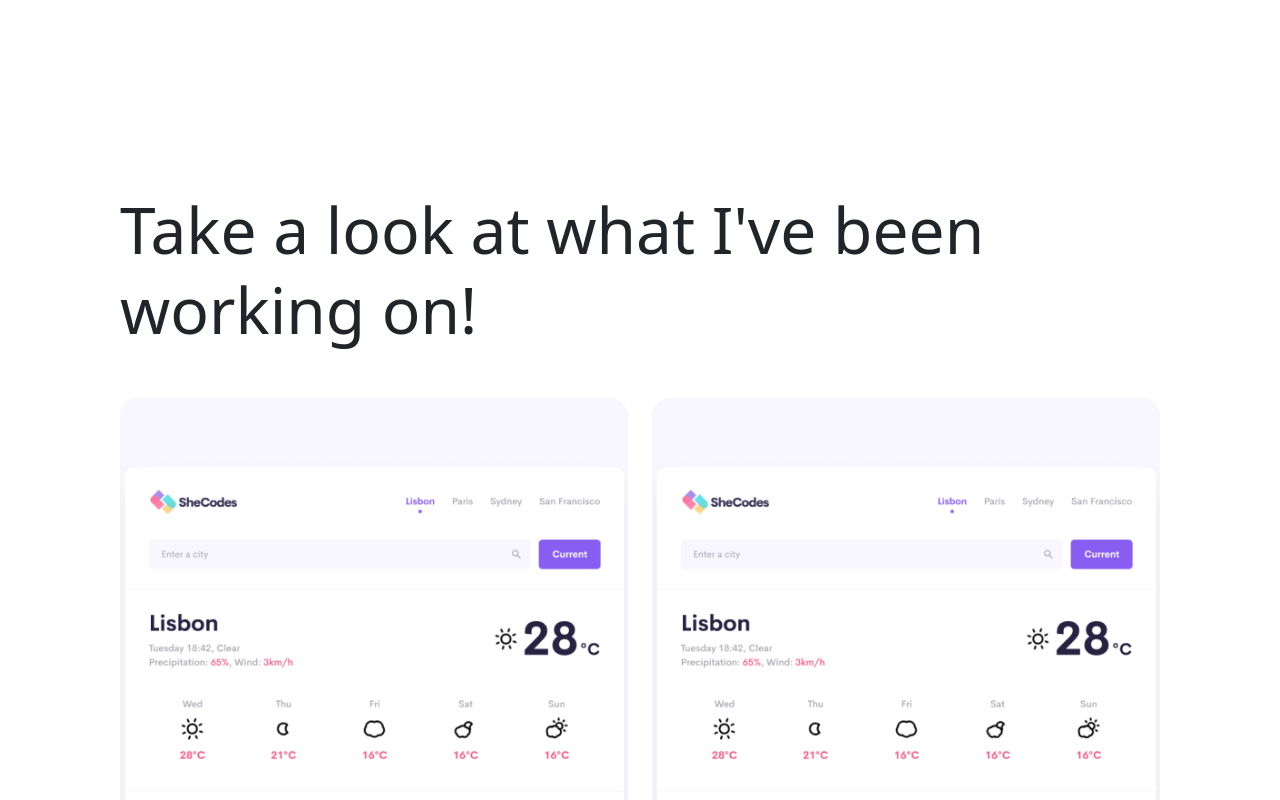
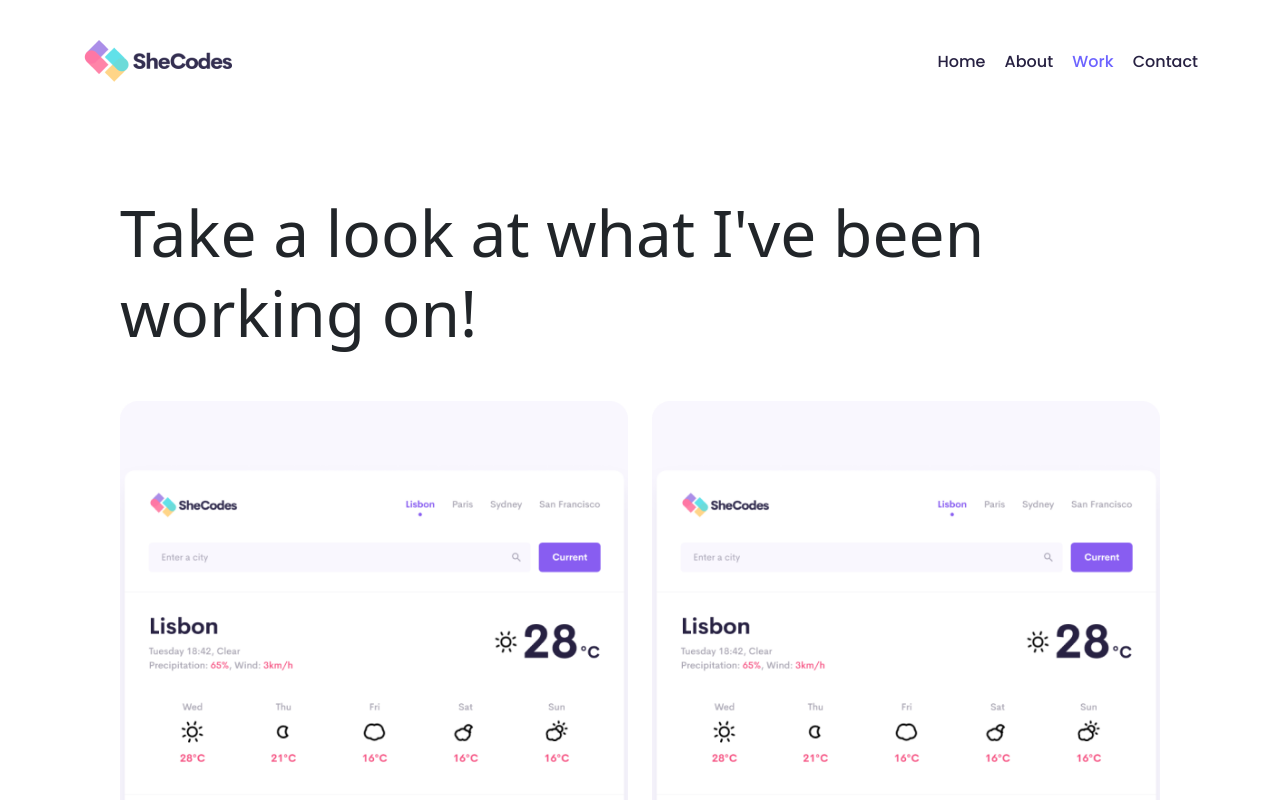
Before and after one commit to thadya/about, a plain HTML site: page work.html in a window 1280 px wide. Shown: the top 800 px of the page. Drawn offline with nearby package versions, Linux system fonts and the light colour scheme.

Commit message:
finishing touches

```diff
--- a/styles/portfolio.css
+++ b/styles/portfolio.css
@@ -61,7 +61,7 @@
 
     }
     .content-container{
-    padding: 160px 20px;
+    padding: 60px 20px;
     }
     .content{
     margin: 30px;
@@ -101,7 +101,7 @@ nav li{
   }
   .hero{
   text-align: center;
-  padding: 160px 20px;
+  padding: 80px 20px;
   background: var(--secondary-color);
   }
   footer .email-link{
--- a/work.html
+++ b/work.html
@@ -24,7 +24,30 @@
     <title> AboutThato Gumbo</title>
 </head>
 <body>
-    <body>
+  <nav>
+    <div class="container">
+      <nav class="d-flex justify-content-between">
+        <a href="/" title="Homepage">
+      <img src="images/logo.png" class="logo d-none d-md-block" alt="shecode-logo" />
+      <img src="images/logo-small.jpg" class="logo d-block d-md-none" alt="shecode-logo" />
+    </a>
+        <ul>
+          <li>
+            <a href="/home.html" title="Homepage">Home</a>
+          </li>
+          <li>
+            <a href="/index.html" title="Aboutpage">About</a>
+          </li>
+          <li class="active">
+            <a href="/work.html" title="Workpage">Work</a>
+          </li>
+         <li>
+            <a href="/contact.html" title="Contactpage">Contact</a>
+          </li>
+        </ul>
+  </nav>
+  </div>
+
         <div class="content-container container">
           <div class="content">
             <h1 class="mb-5">Take a look at what I've been working on!</h1>
```
Also changed, not shown: contact.html (+24 -1 lines), home.html (+9 -9 lines), index.html (+10 -10 lines).
